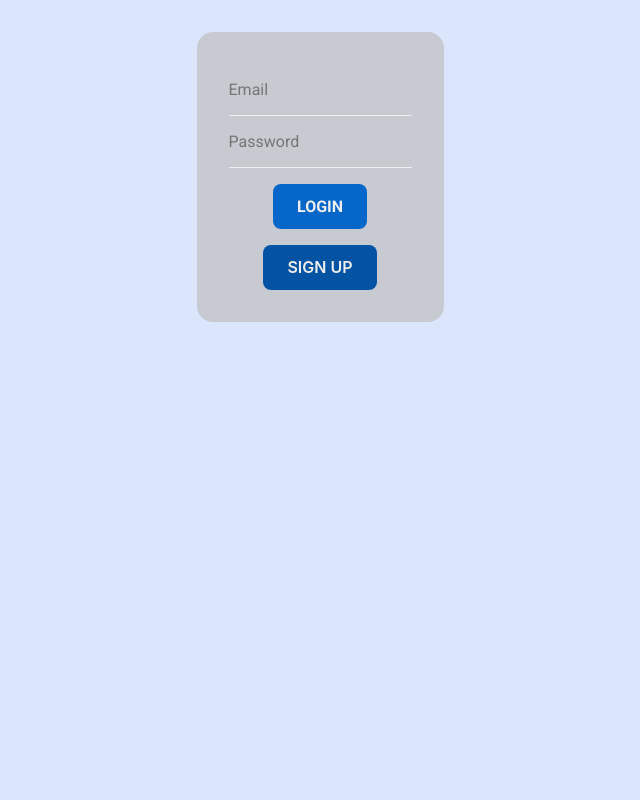
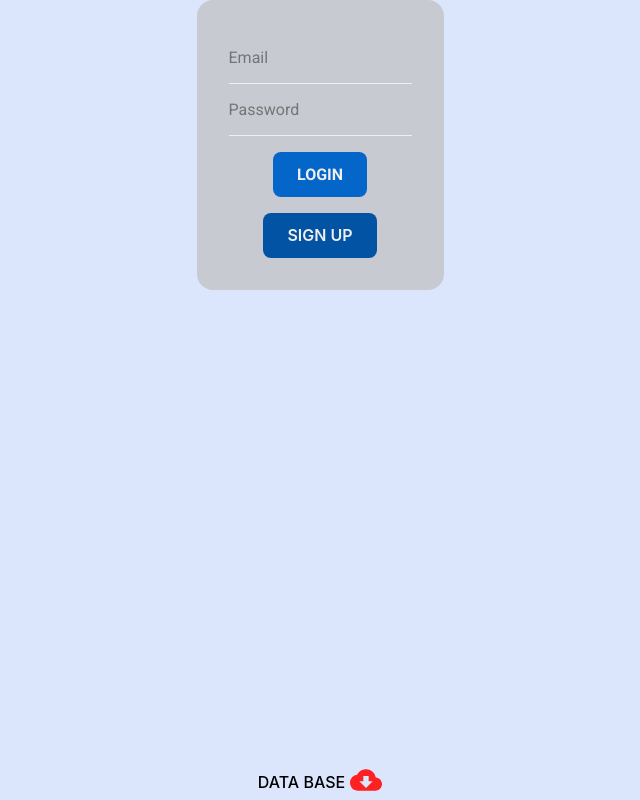
Before and after one commit to gmcerqueira/task-list-app, a React (Create React App) app: page / in a window 1280 px wide. Shown: the whole page, without its empty margins (320-960 px from the left). Built offline with nearby package versions, Linux system fonts and the light colour scheme; no server answers.

Commit message:
connection component style

```diff
--- a/package.json
+++ b/package.json
@@ -10,6 +10,7 @@
     "prop-types": "^15.7.2",
     "react": "^17.0.2",
     "react-dom": "^17.0.2",
+    "react-icons": "^4.2.0",
     "react-router": "^5.2.1",
     "react-router-dom": "^5.3.0",
     "react-scripts": "4.0.3",
--- a/src/App.css
+++ b/src/App.css
@@ -1,5 +1,9 @@
 .App {
-  text-align: center;
+  align-items: center;
+  display: flex;
+  flex-direction: column;
+  height: 100vh;
+  justify-content: space-around;
 }
 
 .App-logo {
--- a/src/App.js
+++ b/src/App.js
@@ -7,12 +7,15 @@ import Home from './pages/Home';
 
 function App() {
   return (
+    <div className="App">
       <Switch>
         <Route path="/test" component={ConnectionStats} />
         <Route path="/tasks" component={Tasks} />
         <Route path="/signup" component={Signup} />
         <Route exact path="/" component={Home} />
       </Switch>
+      <ConnectionStats />
+    </div>
   );
 }
 
--- a/src/components/ConnectionStats.jsx
+++ b/src/components/ConnectionStats.jsx
@@ -1,9 +1,16 @@
 import { useContext } from 'react';
+import { MdCloudDone, MdCloudDownload } from 'react-icons/md';
 import { UserContext } from '../context/UserProvider';
+import '../styles/ConnectionStats.css';
 
 const ConnectionStats = () => {
   const { Connection } = useContext(UserContext);
-  return <div>{`Data base connection: ${Connection ? 'ok' : 'waiting'}`}</div>;
+  return (
+    <div className="connection">
+      Data base
+      {Connection ? <MdCloudDone className="connection-ok" /> : <MdCloudDownload className="no-connection" />}
+    </div>
+  );
 };
 
 export default ConnectionStats;
--- /dev/null
+++ b/src/styles/ConnectionStats.css
@@ -0,0 +1,20 @@
+.connection {
+  align-items: center;
+  display: flex;
+  font-weight: 500;
+  margin: auto 0 0;
+  text-transform: uppercase;
+}
+
+.connection svg {
+  font-size: 2rem;
+  margin: 0 0 4px 5px;
+}
+
+.connection-ok {
+  color: rgb(0, 148, 0);
+}
+
+.no-connection {
+  color: rgb(253, 33, 33);
+}
--- a/src/styles/Home.css
+++ b/src/styles/Home.css
@@ -5,7 +5,6 @@
   display: flex;
   flex-direction: column;
   justify-content: center;
-  margin: 2rem auto;
   padding: 2rem;
   width: fit-content;
 }
```
Also changed, not shown: 1 other file (tests, documents, lock files or other folders). Lines whose indentation alone changed are shown as unchanged.
